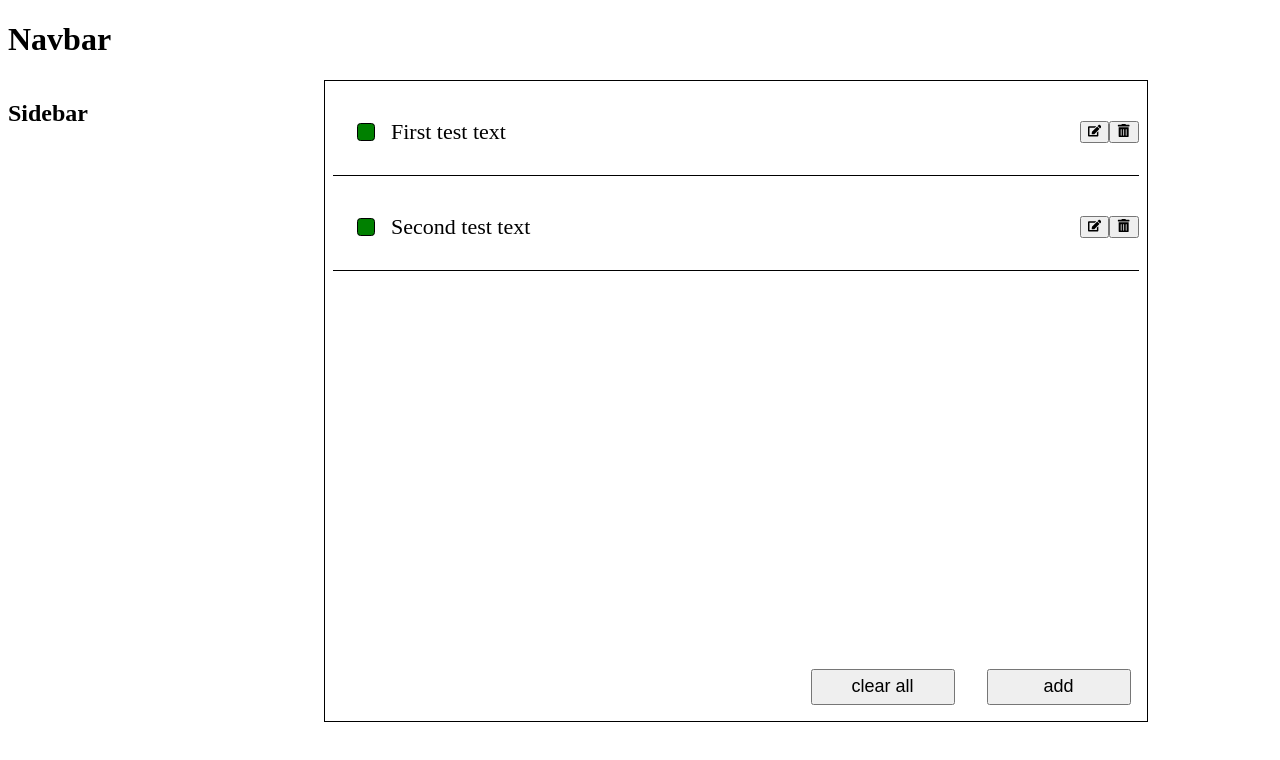
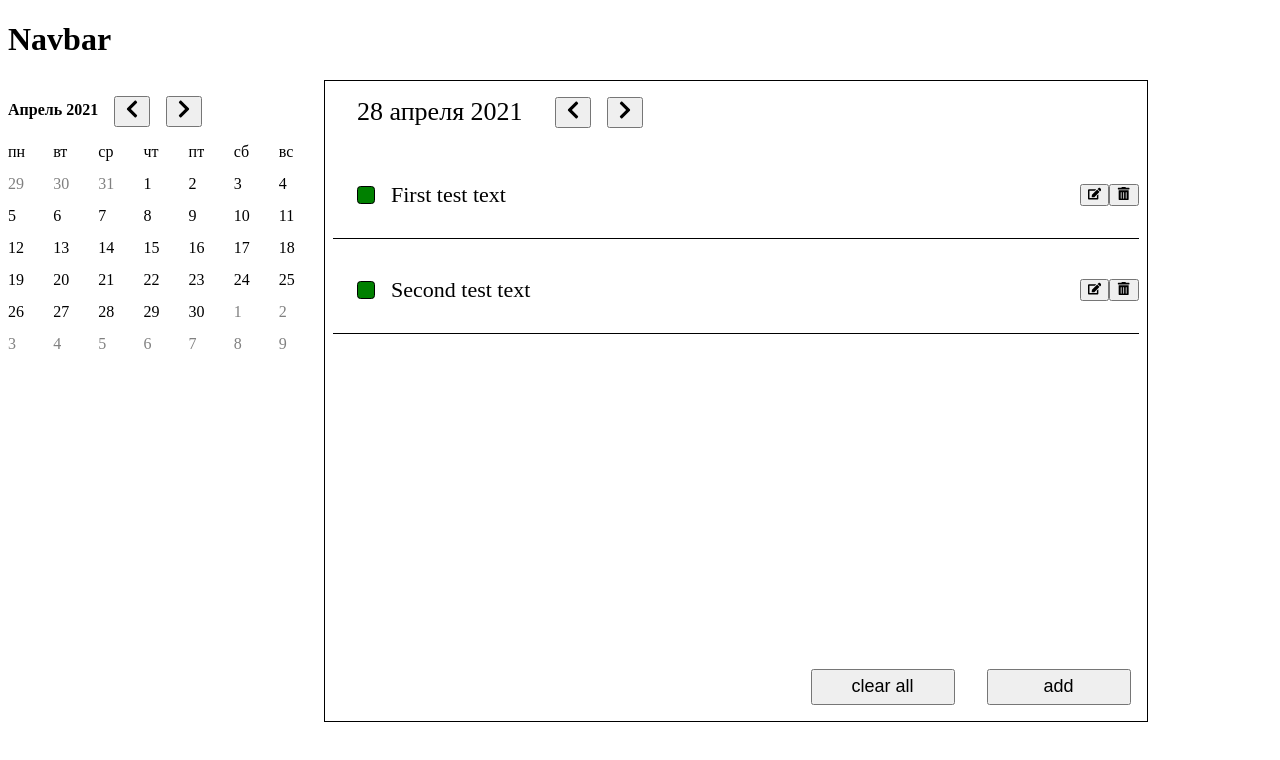
Before and after one commit to naimanov/Diary-planner, a React (Create React App) app: page / in a window 1280 px wide. Shown: the top 760 px of the page. Built offline with nearby package versions, Linux system fonts and the light colour scheme.

Commit message:
add calendar

```diff
--- /dev/null
+++ b/src/components/Sidebar/Calendar.js
@@ -0,0 +1,109 @@
+import React, { useState, useEffect } from 'react';
+import { FaChevronLeft } from 'react-icons/fa';
+import { FaChevronRight } from 'react-icons/fa';
+import { getMonthName } from '../../helpers/getMonthName';
+
+function Calendar() {
+  const [calendarDays, setCalendarDays] = useState({});
+  const [calendarTitle, setCalendarTitle] = useState('');
+  const [isLoading, setIsLoading] = useState(true);
+
+  const getCalendar = (year, month) => {
+    const date = new Date(year, month);
+
+    const prevMonth = [];
+    for (let i = date.getDay() - 1; i > 0; i--) {
+      const date = new Date(year, month);
+      date.setDate(date.getDate() - i);
+      prevMonth.push(date.getDate());
+    }
+    const currentMonth = [];
+    while (String(date.getMonth()) === String(month)) {
+      currentMonth.push(date.getDate());
+      date.setDate(date.getDate() + 1);
+    }
+    const nextMonth = [];
+    while (prevMonth.length + currentMonth.length + nextMonth.length < 42) {
+      nextMonth.push(date.getDate());
+      date.setDate(date.getDate() + 1);
+    }
+    const dayNames = ['пн', 'вт', 'ср', 'чт', 'пт', 'сб', 'вс'];
+    const calendar = {
+      dayNames: dayNames,
+      prevMonth: prevMonth,
+      currentMonth: currentMonth,
+      nextMonth: nextMonth,
+    };
+    return calendar;
+  };
+
+  const getNowMonth = () => {
+    const date = new Date();
+    const month = date.getMonth();
+    const year = date.getFullYear();
+    const monthName = getMonthName(month);
+    const title = monthName + ' ' + year;
+    return title;
+  };
+
+  useEffect(() => {
+    setCalendarTitle(getNowMonth());
+    setCalendarDays(getCalendar(2021, 3));
+    setIsLoading(false);
+  }, []);
+
+  if (isLoading) {
+    return null;
+  }
+
+  return (
+    <>
+      <div className='calendar-title-container'>
+        <h4>{calendarTitle}</h4>
+        <div>
+          <button className='date-button'>
+            <FaChevronLeft />
+          </button>
+          <button className='date-button'>
+            <FaChevronRight />
+          </button>
+        </div>
+      </div>
+      <div className='day-names-container'>
+        {calendarDays.dayNames.map((dayName) => {
+          return (
+            <div className='calendar-day calendar-day-names'>
+              <span>{dayName}</span>
+            </div>
+          );
+        })}{' '}
+      </div>
+
+      <div className='calendar'>
+        {calendarDays.prevMonth.map((day) => {
+          return (
+            <div className='calendar-day'>
+              <span>{day}</span>
+            </div>
+          );
+        })}
+        {calendarDays.currentMonth.map((day) => {
+          return (
+            <div className='calendar-day current-month-day'>
+              <span>{day}</span>
+            </div>
+          );
+        })}
+        {calendarDays.nextMonth.map((day) => {
+          return (
+            <div className='calendar-day'>
+              <span>{day}</span>
+            </div>
+          );
+        })}
+      </div>
+    </>
+  );
+}
+
+export default Calendar;
--- /dev/null
+++ b/src/components/Sidebar/Calendar.scss
@@ -0,0 +1,27 @@
+.day-names-container {
+  display: grid;
+  grid-template-columns: repeat(7, 1fr);
+}
+
+.calendar {
+  display: grid;
+  grid-template-columns: repeat(7, 1fr);
+}
+
+.calendar-day {
+  width: 2rem;
+  height: 2rem;
+  color: gray;
+}
+
+.calendar-day-names {
+  color: black;
+}
+
+.calendar-title-container {
+  display: flex;
+}
+
+.current-month-day {
+  color: black;
+}
--- a/src/components/Sidebar/Sidebar.js
+++ b/src/components/Sidebar/Sidebar.js
@@ -1,11 +1,11 @@
 import React from 'react';
-
-function sidebar() {
+import Calendar from './Calendar';
+function Sidebar() {
   return (
     <aside className='sidebar'>
-      <h2>Sidebar</h2>
+      <Calendar />
     </aside>
   );
 }
 
-export default sidebar;
+export default Sidebar;
--- /dev/null
+++ b/src/components/TasksDate/DateButtons.js
@@ -0,0 +1,18 @@
+import React from 'react';
+import { FaChevronLeft } from 'react-icons/fa';
+import { FaChevronRight } from 'react-icons/fa';
+
+function DateButtons() {
+  return (
+    <div>
+      <button className='date-button'>
+        <FaChevronLeft />
+      </button>
+      <button className='date-button'>
+        <FaChevronRight />
+      </button>
+    </div>
+  );
+}
+
+export default DateButtons;
--- /dev/null
+++ b/src/components/TasksDate/DateButtons.scss
@@ -0,0 +1,5 @@
+.date-button {
+  margin: 1rem;
+  margin-right: 0;
+  font-size: 20px;
+}
--- /dev/null
+++ b/src/components/TasksDate/TasksDate.js
@@ -0,0 +1,15 @@
+import React from 'react';
+import DateButtons from '../TasksDate/DateButtons';
+
+function TasksDate() {
+  return (
+    <section className='date'>
+      <div className='date-container'>
+        <h1 className='tasks-date'>28 апреля 2021 </h1>
+      </div>
+      <DateButtons />
+    </section>
+  );
+}
+
+export default TasksDate;
--- /dev/null
+++ b/src/components/TasksDate/TasksDate.scss
@@ -0,0 +1,17 @@
+.date {
+  display: flex;
+}
+
+.date-container {
+  display: flex;
+  flex-direction: column;
+  padding: 0;
+  margin: 1em;
+  margin-left: 2em;
+}
+
+.tasks-date {
+  font-size: 26px;
+  font-weight: 400;
+  margin: 0;
+}
--- a/src/context/globalContext.js
+++ b/src/context/globalContext.js
@@ -7,7 +7,6 @@ const GlobalProvider = ({ children }) => {
     { id: 1, done: true, text: 'First test text' },
     { id: 2, done: true, text: 'Second test text' },
   ]);
-
   const [isCreateTaskOpen, setIsCreateTaskOpen] = useState(false);
   const [isEdit, setIsEdit] = useState(false);
   const [editingTask, setEditingTask] = useState({});
--- /dev/null
+++ b/src/helpers/getMonthName.js
@@ -0,0 +1,17 @@
+export const getMonthName = (monthNumber) => {
+  const months = {
+    0: 'Январь',
+    1: 'Февраль',
+    2: 'Март',
+    3: 'Апрель',
+    4: 'Май',
+    5: 'Июнь',
+    6: 'Июль',
+    7: 'Август',
+    8: 'Сентябрь',
+    9: 'Октярь',
+    10: 'Ноябрь',
+    11: 'Декабрь',
+  };
+  return months[monthNumber];
+};
--- a/src/index.scss
+++ b/src/index.scss
@@ -3,6 +3,9 @@
 @import './components/Tasks/SingleTask.scss';
 @import './components/Modals/TaskModal.scss';
 @import './components/TasksButtons/TasksButtons.scss';
+@import './components/TasksDate/TasksDate.scss';
+@import './components/TasksDate/DateButtons.scss';
+@import './components/Sidebar/Calendar.scss';
 
 .main-layout {
   display: flex;
--- a/src/pages/DayTasks/DayTasks.js
+++ b/src/pages/DayTasks/DayTasks.js
@@ -1,11 +1,16 @@
 import React from 'react';
+import TaskDate from '../../components/TasksDate/TasksDate';
 import Tasks from '../../components/Tasks/Tasks';
 import TasksButtons from '../../components/TasksButtons/TasksButtons';
 
 function dayTasks() {
   return (
     <div className='day-tasks'>
-      <Tasks />
+      <div>
+        <TaskDate />
+        <Tasks />
+      </div>
+
       <TasksButtons />
     </div>
   );
```
Also changed, not shown: src/services/calendar.js (added, +24 -0 lines).
